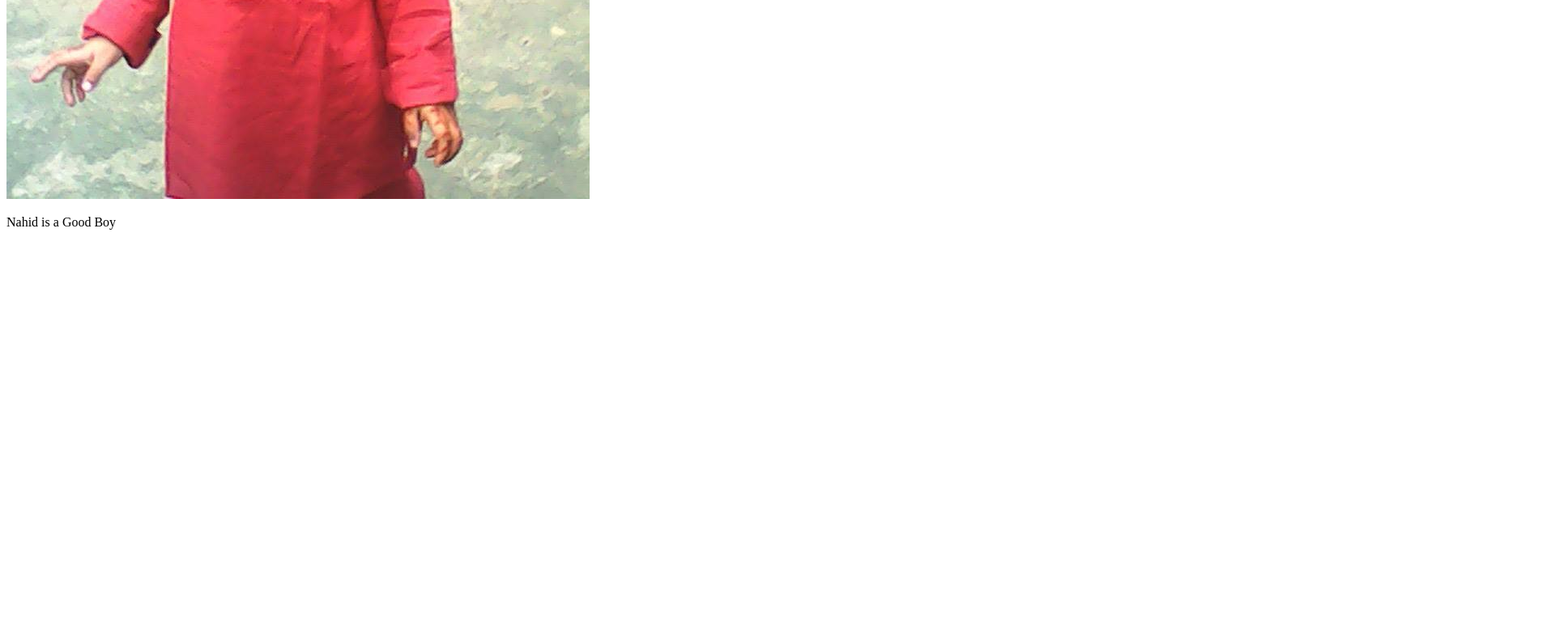
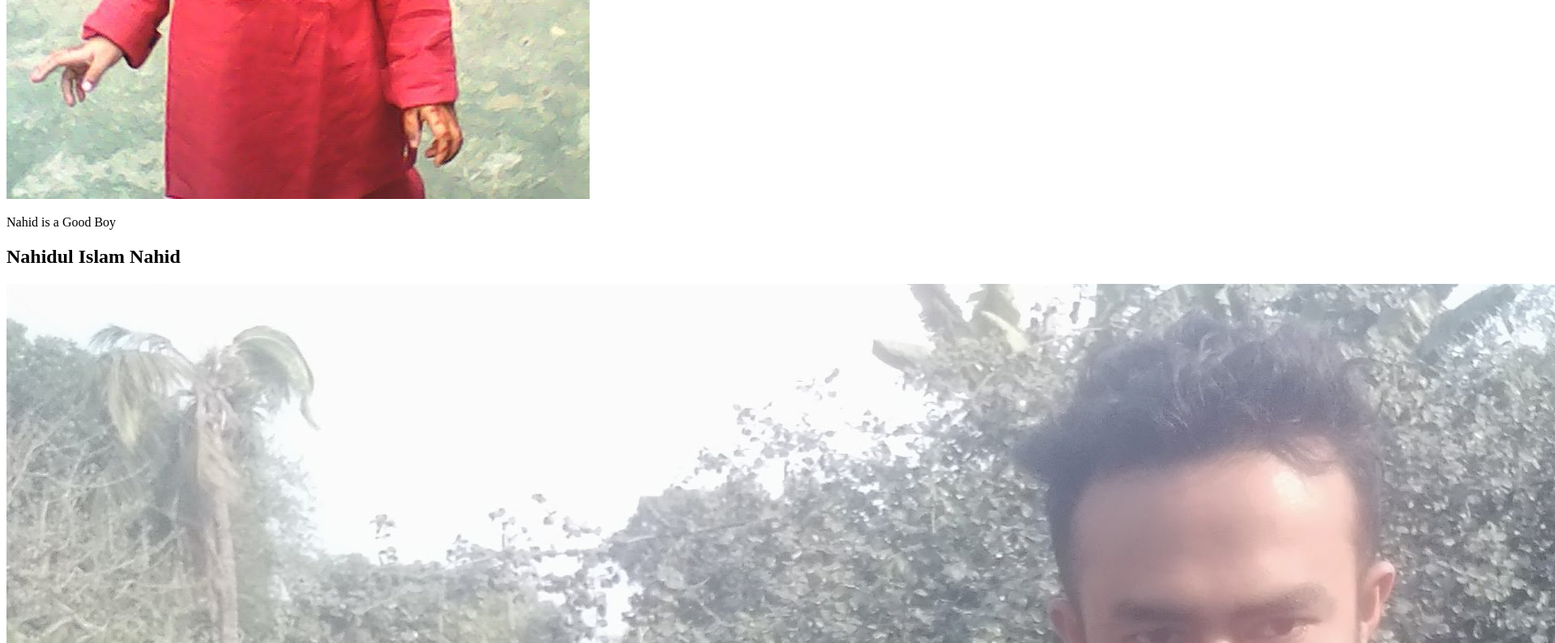
Before and after one commit to eliasking247/my-frist-repo, a plain HTML site: page index.html in a window 1280 px wide. Shown: the part 841-1636 px from the top of the page at 81% size, 1920 px wide, since content can reach past the window. Before the commit the page ends 1141 px from the top, so only its background shows below. Drawn offline with Linux system fonts and the light colour scheme.

Commit message:
image added

```diff
--- a/index.html
+++ b/index.html
@@ -11,5 +11,8 @@
     <h2>Good morning Bangladesh</h2>
    <img src="nahid.jpg" alt="">
    <p>Nahid is a Good Boy</p>
+   <h2>Nahidul Islam Nahid</h2>
+   <img src="nahid 2.jpg" alt="">
+   <a href="https://www.google.com/">Nahid info</a>
 </body>
 </html>
```
Also changed, not shown: nahid 2.jpg (added).
